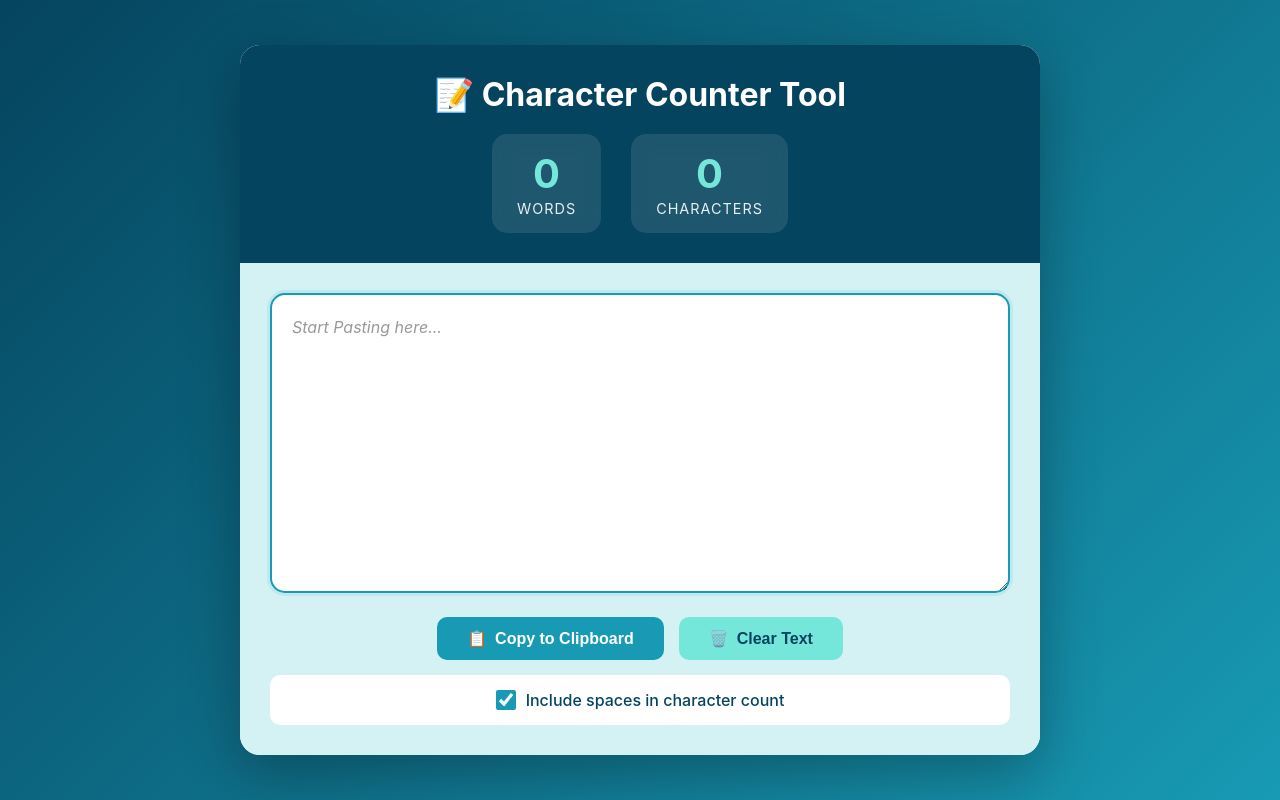
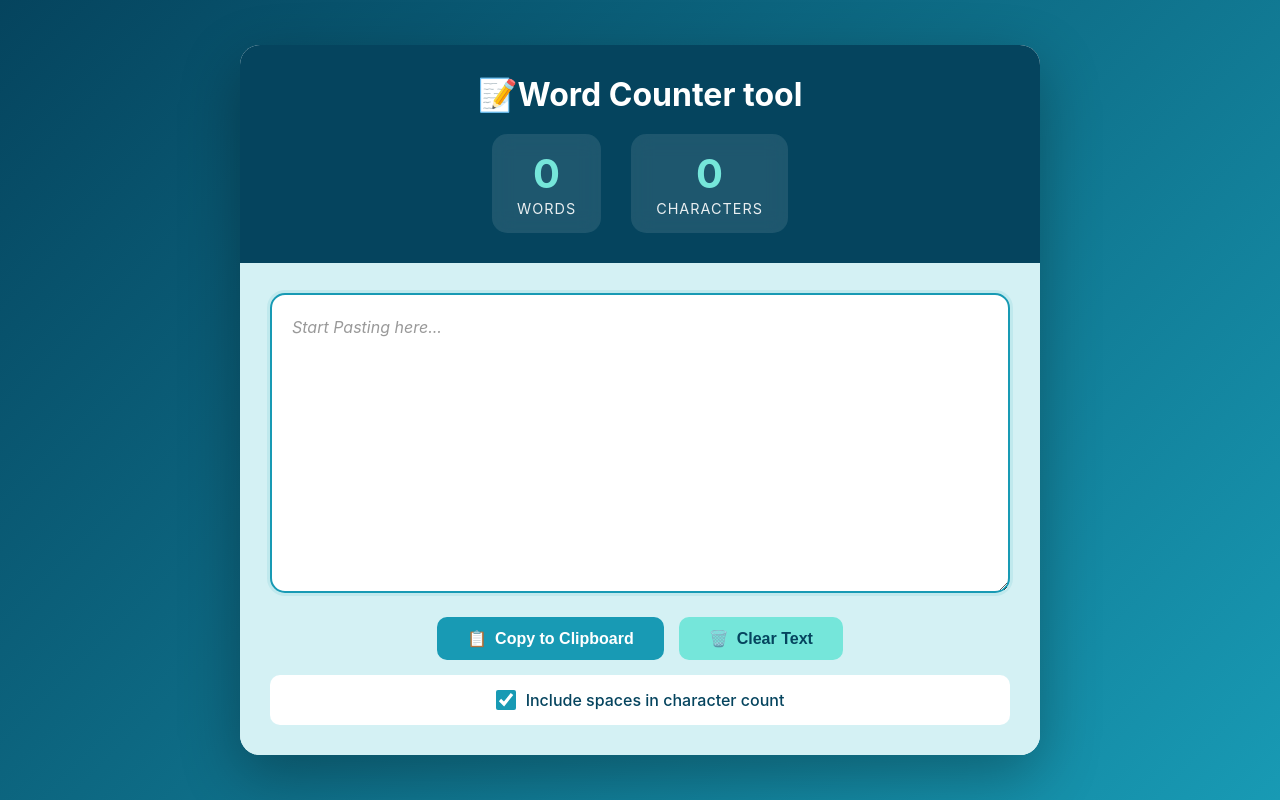
Before and after one commit to abhishekbjadhav4441/character-counter, a plain HTML site: page index.html.html in a window 1280 px wide. Drawn offline with Linux system fonts and the light colour scheme.

Commit message:
Update index.html.html
Character Counter to word Counter

```diff
--- a/index.html.html
+++ b/index.html.html
@@ -4,7 +4,7 @@
 <head>
     <meta charset="UTF-8">
     <meta name="viewport" content="width=device-width, initial-scale=1.0">
-    <title>Character Counter Tool Online</title>
+    <title>Word Counter Online</title>
     <style>
         * {
             margin: 0;
@@ -222,7 +222,7 @@
 <body>
     <div class="container">
         <div class="header">
-            <h1>📝 Character Counter Tool</h1>
+            <h1>📝Word Counter tool </h1>
             <div class="stats-container">
                 <div class="stat-box">
                     <span class="stat-number" id="wordCount">0</span>
```
